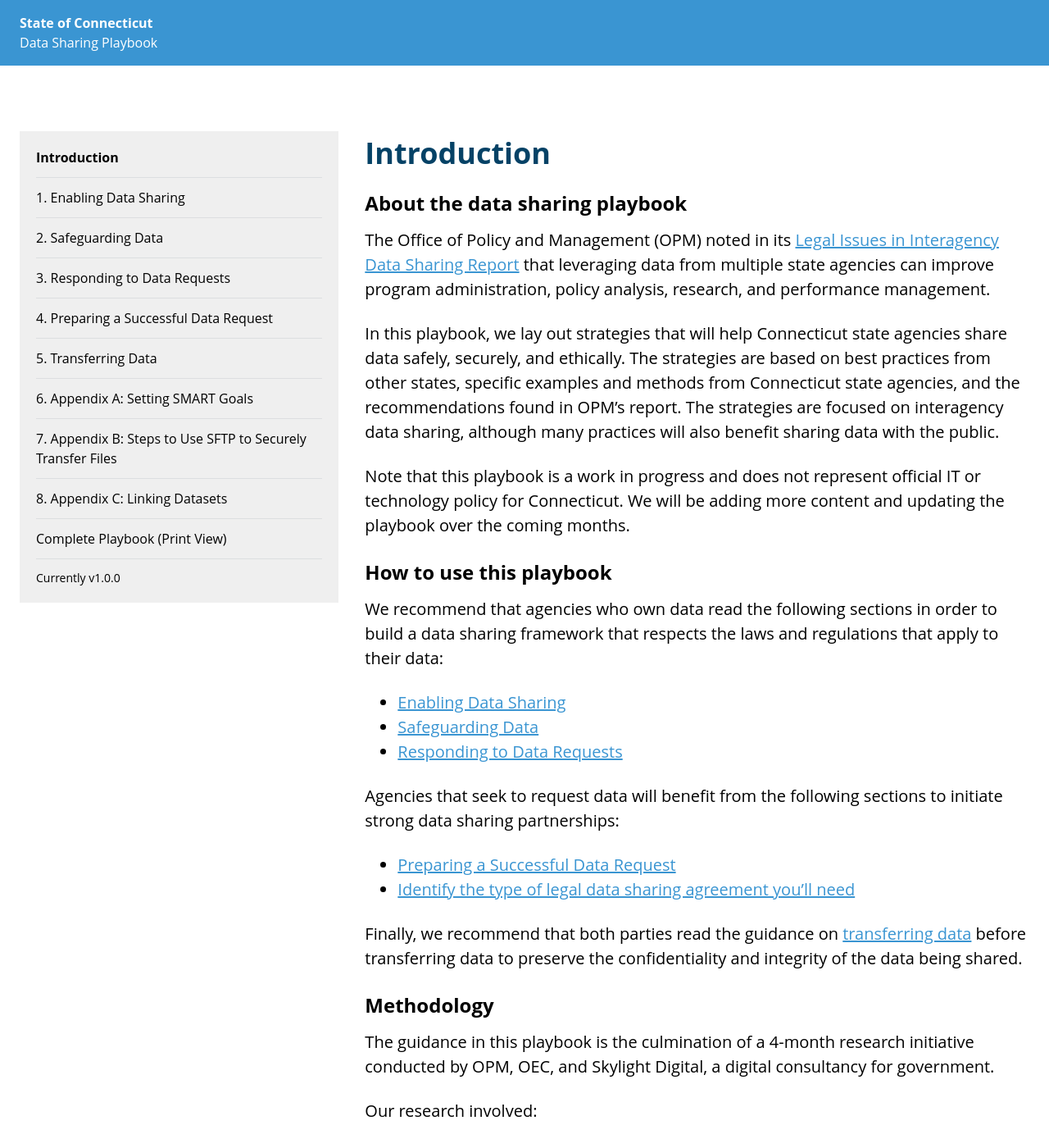
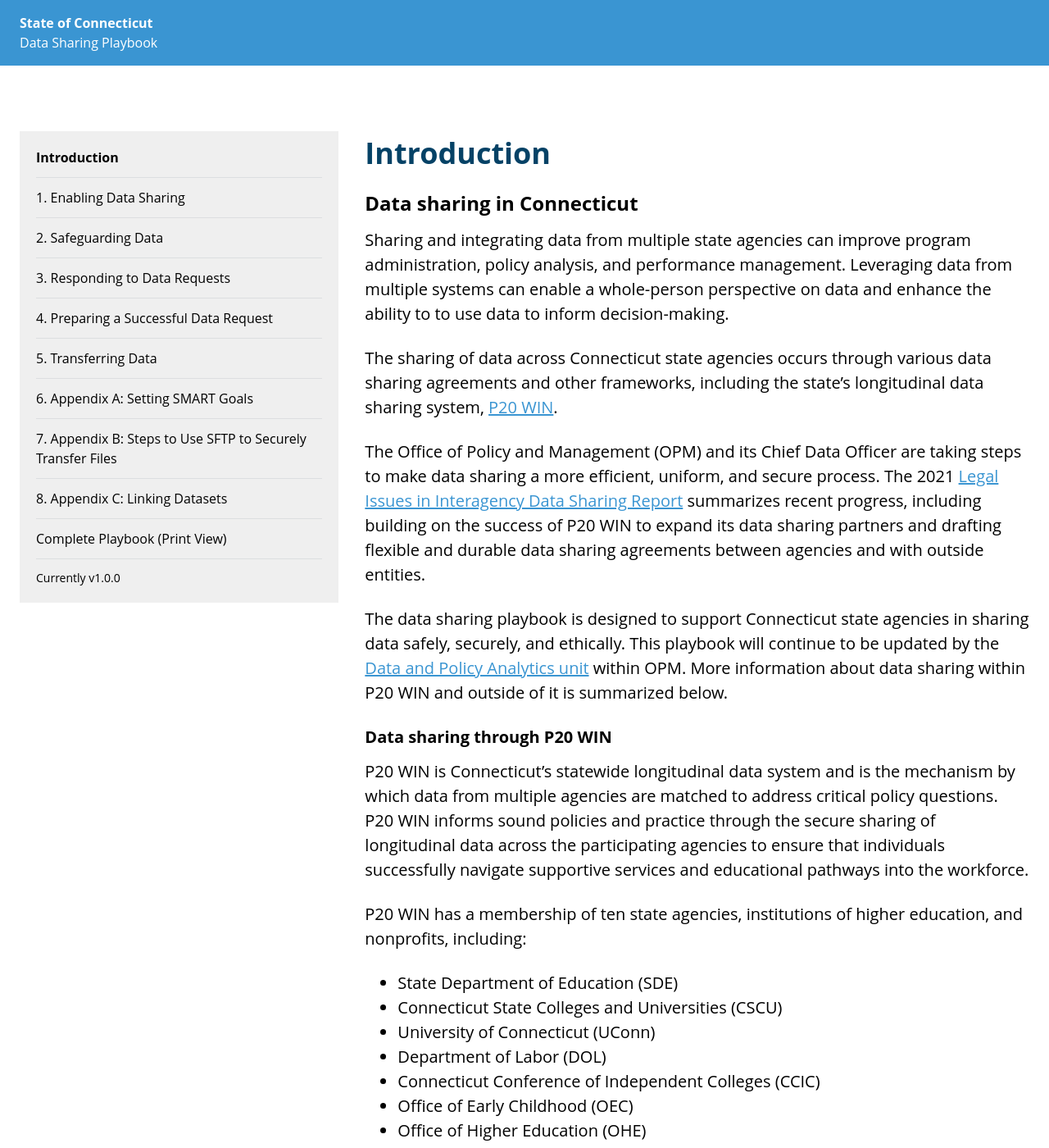
Before and after one commit to CTOpenData/data-sharing-playbook, a Jekyll site: the page built from index.md, in a window 1280 px wide and 1400 px high. Shown: the whole window at 82% size. Built offline with Jekyll 4.4.1, drawn with Linux system fonts in a browser that asks for light colours; some of the changed text lies outside the part shown.

Commit message:
Update index.md
Updating to V2.0

```diff
--- a/index.md
+++ b/index.md
@@ -4,39 +4,72 @@ title: Introduction
 home: true
 weight: 0
 ---
+## Data sharing in Connecticut
+
+Sharing and integrating data from multiple state agencies can improve program administration, policy analysis, and performance management. Leveraging data from multiple systems can enable a whole-person perspective on data and enhance the ability to to use data to inform decision-making.
+
+The sharing of data across Connecticut state agencies occurs through various data sharing agreements and other frameworks, including the state’s longitudinal data sharing system, [P20 WIN](https://portal.ct.gov/OPM/P20Win).
+
+The Office of Policy and Management (OPM) and its Chief Data Officer are taking steps to make data sharing a more efficient, uniform, and secure process. The 2021 [Legal Issues in Interagency Data Sharing Report](https://portal.ct.gov/-/media/CT-Data/Legal-Issues-in-Interagency-Data-Sharing-Report-11521_merged.pdf) summarizes recent progress, including building on the success of P20 WIN to expand its data sharing partners and drafting flexible and durable data sharing agreements between agencies and with outside entities.
+
+The data sharing playbook is designed to support Connecticut state agencies in sharing data safely, securely, and ethically. This playbook will continue to be updated by the [Data and Policy Analytics unit](https://portal.ct.gov/OPM/Secr-General/Data-and-Policy-Analytics/Data-and-Policy-Analytics) within OPM. More information about data sharing within P20 WIN and outside of it is summarized below.
+
+### Data sharing through P20 WIN
+
+P20 WIN is Connecticut’s statewide longitudinal data system and is the mechanism by which data from multiple agencies are matched to address critical policy questions. P20 WIN informs sound policies and practice through the secure sharing of longitudinal data across the participating agencies to ensure that individuals successfully navigate supportive services and educational pathways into the workforce.
+
+P20 WIN has a membership of ten state agencies, institutions of higher education, and nonprofits, including:
+
+ * State Department of Education (SDE)
+ * Connecticut State Colleges and Universities (CSCU)
+ * University of Connecticut (UConn)
+ * Department of Labor (DOL)
+ * Connecticut Conference of Independent Colleges (CCIC)
+ * Office of Early Childhood (OEC)
+ * Office of Higher Education (OHE)
+ * Department of Social Services (DSS)
+ * Department of Children and Families (DCF)
+ * Connecticut Coalition to End Homelessness (CCEH)
+
+All participating agencies sign the [Enterprise Memorandum of Understanding (E-MOU)](https://portal.ct.gov/-/media/OPM/P20Win/NEW-Governance-Agreements/P20WIN-EMOU-SignedParticipatingAgencies-09092021.pdf), which establishes guidelines for data sharing, governance, and security within the P20 WIN data governance framework. Operating support to P20 WIN is provided by the Office of Policy and Management (OPM).
+
+Requests for data from two or more agencies participating in P20 WIN should follow the P20 WIN data request process, summarized on the [P20 WIN website](https://portal.ct.gov/OPM/P20Win/Request-Data). Data requests are prioritized if they align with either a participating agency’s individual research agenda or the [P20 WIN Learning Agenda](https://portal.ct.gov/OPM/P20Win/Research-Agenda).
+
+### Other data sharing arrangements
+
+Data from state agencies is also shared outside the voluntary P20 WIN governance structure. A summary of data sharing efforts in executive branch agencies is included in the [Legal Issues in Interagency Data Sharing Report](https://portal.ct.gov/-/media/CT-Data/PA-19153-Legal-Issues-in-Interagency-Data-Sharing-Report-11520.pdf).
+
+The process for sharing data varies by agency. The strategies outlined in the [Preparing a Successful Data Request section](https://ctopendata.github.io/data-sharing-playbook/preparing-a-successful-data-request/) provide guidance for navigating the varying data request processes across Connecticut state government.
+
+## How to use this playbook
+To learn how to request data from one or more state agencies, refer to these strategies:
+ * Preparing a successful data request
+ * Requesting data through P20 WIN
+
+If you represent an agency who receives data requests, the sections below describe best practices for enabling data sharing:
+ * Develop a data request process
+ * Enabling data sharing
+ * Safeguarding data
+ * Responding to data requests
+ * Enabling data sharing as a member of P20 WIN
+
+To learn about transferring data or linking data from different sources, refer to these strategies:
+ * Transferring data
+ * Linking datasets
+ * Transferring and linking data through P20 WIN
+
 ## About the data sharing playbook
 
-The Office of Policy and Management (OPM) noted in its [Legal Issues in Interagency Data Sharing Report](https://portal.ct.gov/-/media/CT-Data/PA-19153-Legal-Issues-in-Interagency-Data-Sharing-Report-11520.pdf) that leveraging data from multiple state agencies can improve program administration, policy analysis, research, and performance management.
+The data sharing playbook was developed to support Connecticut state agencies in sharing data safely, securely, and ethically. The playbook presents strategies both for those requesting data from state agencies and for the agencies receiving data requests.
+The strategies presented in this playbook are based on best practices from other states, specific examples and methods from Connecticut state agencies, and the recommendations found in OPM’s report [Legal Issues in Interagency Data Sharing](https://portal.ct.gov/-/media/CT-Data/PA-19153-Legal-Issues-in-Interagency-Data-Sharing-Report-11520.pdf). The strategies are focused on interagency data sharing, although many practices will also benefit sharing data with the public.
 
-In this playbook, we lay out strategies that will help Connecticut state agencies share data safely, securely, and ethically. The strategies are based on best practices from other states, specific examples and methods from Connecticut state agencies, and the recommendations found in OPM’s report. The strategies are focused on interagency data sharing, although many practices will also benefit sharing data with the public.
+Note that the playbook does not represent official IT or technology policy for Connecticut.
 
-Note that this playbook is a work in progress and does not represent official IT or technology policy for Connecticut. We will be adding more content and updating the playbook over the coming months.
-
-## How to use this playbook
-
-We recommend that agencies who own data read the following sections in order to build a data sharing framework that respects the laws and regulations that apply to their data:
-
- * [Enabling Data Sharing](/data-sharing-playbook/enabling-data-sharing/)
- * [Safeguarding Data](/data-sharing-playbook/safeguarding-data/)
- * [Responding to Data Requests](/data-sharing-playbook/responding-to-data-requests/)
-
-Agencies that seek to request data will benefit from the following sections to initiate strong data sharing partnerships:
-
- * [Preparing a Successful Data Request](/data-sharing-playbook/preparing-a-successful-data-request/)
- * [Identify the type of legal data sharing agreement you’ll need](/data-sharing-playbook/responding-to-data-requests/#identify-the-type-of-legal-data-sharing-agreement-you-will-need)
-
-Finally, we recommend that both parties read the guidance on [transferring data](/data-sharing-playbook/transferring-data/) before transferring data to preserve the confidentiality and integrity of the data being shared.
-
-## Methodology
-
-The guidance in this playbook is the culmination of a 4-month research initiative conducted by OPM, OEC, and Skylight Digital, a digital consultancy for government.
-
-Our research involved:
+### Methodology
+The playbook was first developed in 2019 by a team from the Connecticut Office of Policy and Management (OPM), the Office of Early Childhood (OEC), and Skylight Digital, a digital consultancy for government, and is being maintained and updated by OPM to reflect changes in the data sharing landscape in Connecticut.
+The research involved:
 
 * User interviews with 13 data sharing practitioners across Connecticut state agencies
 * Research into best practices from data sharing experts
 * Research into case studies from other states
-* A detailed technology tool review to document the secure channels for data transfer available to Connecticut state agencies
-* Findings from OPM’s [Legal Issues in Interagency Data Sharing Report](https://portal.ct.gov/-/media/CT-Data/PA-19153-Legal-Issues-in-Interagency-Data-Sharing-Report-11520.pdf)
-
- ![](assets/images/overview-of-data-sharing-process.png)
+* A detailed technology tool review to document the secure channels for data transfer available to Connecticut state agencies.
```
